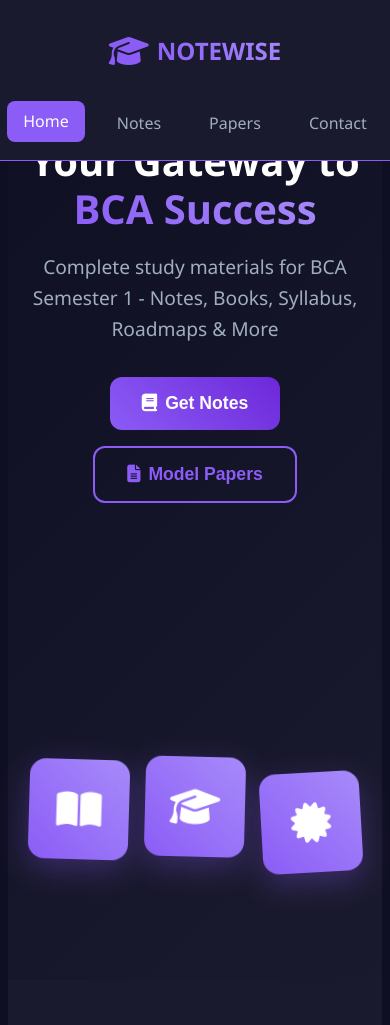
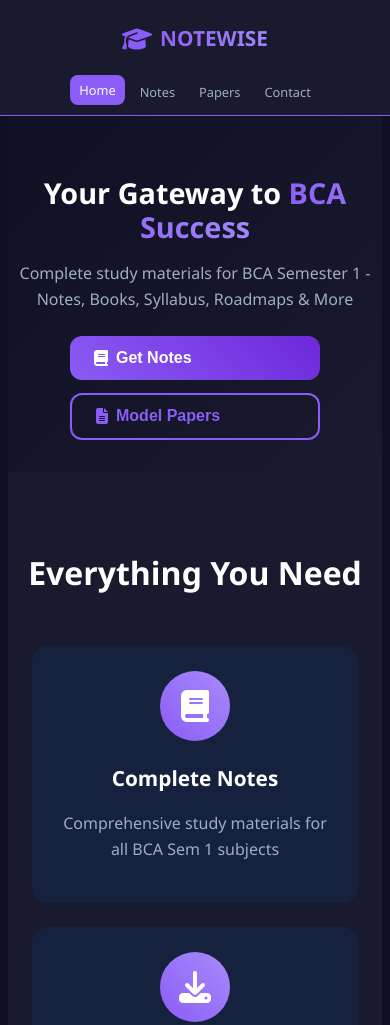
Before and after one commit to thewacklearner/notewisee2, a plain HTML site: page index.html in a window 390 px wide. Shown: the top 1025 px of the page. Drawn offline with Linux system fonts and the light colour scheme.

Commit message:
Update style.css

```diff
--- a/style.css
+++ b/style.css
@@ -1,5 +1,4 @@
 <style>
-
         /* External CSS would be in style.css file */
         * {
             margin: 0;
@@ -205,19 +204,9 @@
         }
 
         @keyframes float {
-
-        0%,
-        100% {
-            transform: translateY(0px) rotate(0deg);
-        }
-
-        33% {
-            transform: translateY(-20px) rotate(5deg);
-        }
-
-        66% {
-            transform: translateY(10px) rotate(-5deg);
-        }
+            0%, 100% { transform: translateY(0px) rotate(0deg); }
+            33% { transform: translateY(-20px) rotate(5deg); }
+            66% { transform: translateY(10px) rotate(-5deg); }
         }
 
         /* Features Section */
@@ -520,51 +509,125 @@
         @media (max-width: 768px) {
             .header {
                 flex-direction: column;
-            gap: 1rem;
-            padding: 1rem;
+                gap: 0.5rem;
+                padding: 0.75rem 1rem;
             }
 
             .nav {
-            gap: 1rem;
+                gap: 0.5rem;
+                flex-wrap: wrap;
+                justify-content: center;
+            }
+
+            .nav-link {
+                padding: 0.4rem 0.8rem;
+                font-size: 0.9rem;
             }
 
             .hero {
                 flex-direction: column;
                 text-align: center;
-            padding: 6rem 1rem 2rem;
+                padding: 10rem 1rem 3rem;
+                min-height: auto;
             }
 
             .hero-content h2 {
-            font-size: 2.5rem;
+                font-size: 2.2rem;
+                margin-bottom: 1rem;
+            }
+
+            .hero-content p {
+                font-size: 1rem;
+                margin-bottom: 1.5rem;
             }
 
             .hero-buttons {
                 flex-direction: column;
                 align-items: center;
+                gap: 0.8rem;
+            }
+
+            .btn-primary,
+            .btn-secondary {
+                padding: 0.8rem 1.5rem;
+                font-size: 1rem;
+                width: 100%;
+                max-width: 250px;
             }
 
             .hero-visual {
                 margin-top: 2rem;
                 position: relative;
-            height: 200px;
+                height: 150px;
+                display: none; /* Hide floating cards on mobile for cleaner look */
             }
 
-        .floating-card {
-            position: static;
-            margin: 0.5rem;
+            .features h2,
+            .notes-section h2,
+            .papers-section h2 {
+                font-size: 2rem;
             }
 
             .features-grid,
             .subjects-grid,
             .papers-grid {
                 grid-template-columns: 1fr;
-            gap: 1rem;
+                gap: 1.5rem;
+                padding: 0 0.5rem;
+            }
+
+            .feature-card,
+            .subject-card,
+            .paper-card {
+                padding: 1.5rem;
             }
 
             .footer-content {
                 grid-template-columns: 1fr;
                 text-align: center;
             }
+
+            .logo h1 {
+                font-size: 1.3rem;
             }
 
+            .logo i {
+                font-size: 1.5rem;
+            }
+        }
+
+        /* Extra small devices */
+        @media (max-width: 480px) {
+            .header {
+                padding: 0.5rem;
+            }
+
+            .hero {
+                padding: 9rem 0.5rem 2rem;
+            }
+
+            .hero-content h2 {
+                font-size: 1.8rem;
+            }
+
+            .nav {
+                gap: 0.3rem;
+            }
+
+            .nav-link {
+                padding: 0.3rem 0.6rem;
+                font-size: 0.8rem;
+            }
+
+            .features,
+            .notes-section,
+            .papers-section {
+                padding: 3rem 1rem;
+            }
+
+            .subjects-grid,
+            .papers-grid {
+                gap: 1rem;
+            }
+        }
     </style>
```
Lines whose indentation alone changed are shown as unchanged.
